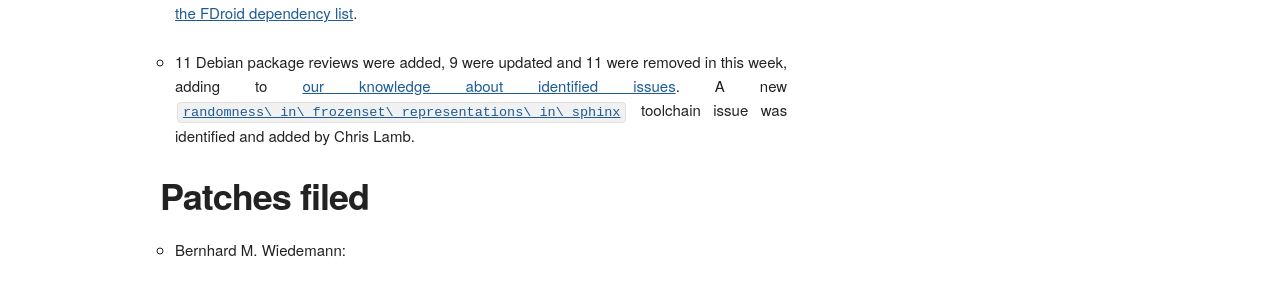
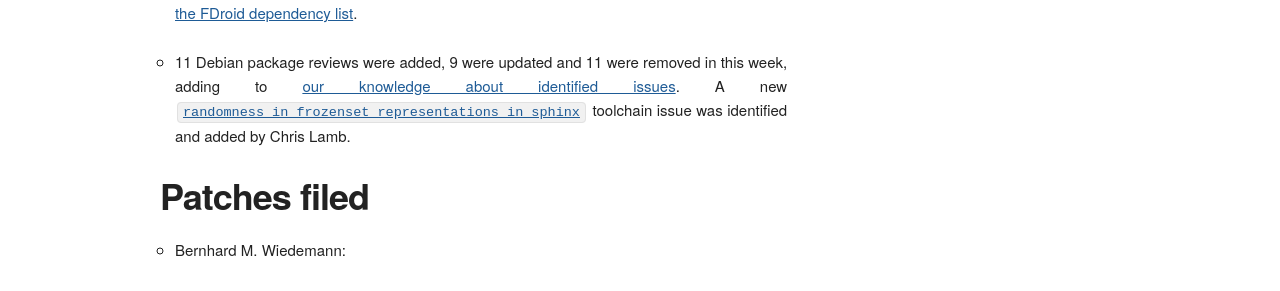
Before and after one commit to prototypefund/reproducible-website, a Jekyll site: the page built from _blog/posts/176.md, in a window 1280 px wide. Shown: the part 711-1002 px from the top of the page. Built offline with Jekyll 4.4.1, drawn with Linux system fonts in a browser that asks for light colours; some web fonts are replaced.

Commit message:
Drop extra \

```diff
--- a/_blog/posts/176.md
+++ b/_blog/posts/176.md
@@ -12,7 +12,7 @@ Here's what happened in the [Reproducible Builds](https://reproducible-builds.or
 
 * Our [Jenkins](https://jenkins.io/)-based testing framework that powers [tests.reproducible-builds.org](tests.reproducible-builds.org) was updated this month, including Holger Levsen [explaining how to cleanup `systemctl`'s state](https://salsa.debian.org/qa/jenkins.debian.net/commit/3fb7f9bd) and to [drop a "work-in-progress" disclaimer](https://salsa.debian.org/qa/jenkins.debian.net/commit/d1652e71) and Hans-Christoph Steiner [added new packages to the FDroid dependency list](https://salsa.debian.org/qa/jenkins.debian.net/commit/ee95c182).
 
-* 11 Debian package reviews were added, 9 were updated and 11 were removed in this week, adding to [our knowledge about identified issues](https://tests.reproducible-builds.org/debian/index_issues.html). A new [`randomness\_in\_frozenset\_representations\_in\_sphinx`](https://salsa.debian.org/reproducible-builds/reproducible-notes/commit/119c65aa) toolchain issue was identified and added by Chris Lamb.
+* 11 Debian package reviews were added, 9 were updated and 11 were removed in this week, adding to [our knowledge about identified issues](https://tests.reproducible-builds.org/debian/index_issues.html). A new [`randomness_in_frozenset_representations_in_sphinx`](https://salsa.debian.org/reproducible-builds/reproducible-notes/commit/119c65aa) toolchain issue was identified and added by Chris Lamb.
 
 Patches filed
 -------------
```
